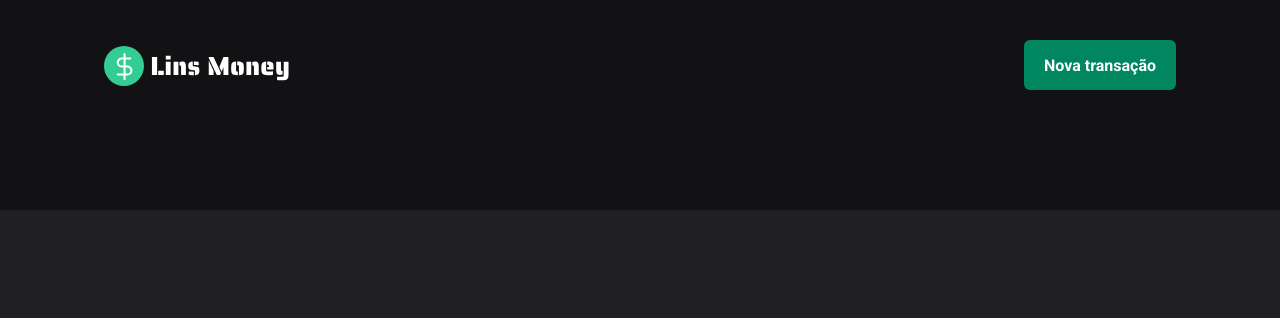
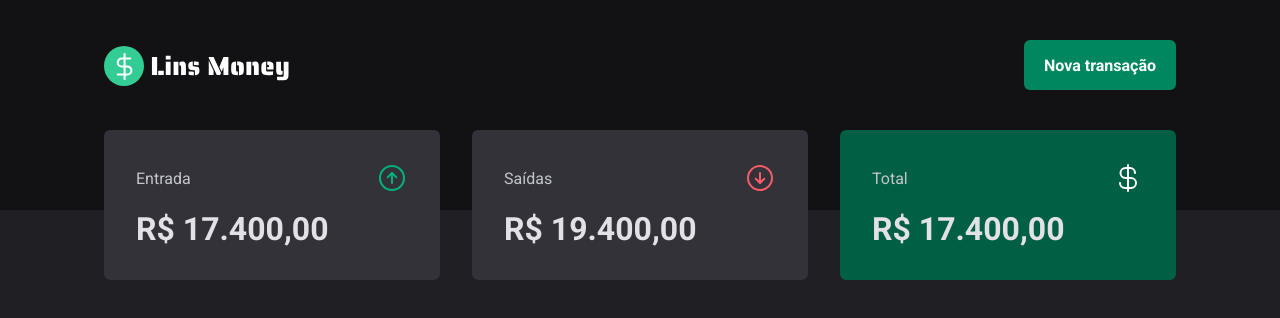
Before and after one commit to JailsonSantos/LinsMoneyVersionTwo, a React (Vite) app: page / in a window 1280 px wide. Shown: the top 318 px of the page. Built offline with nearby package versions, Linux system fonts and the light colour scheme.

Commit message:
component: Summary

```diff
--- a/package.json
+++ b/package.json
@@ -9,6 +9,7 @@
     "preview": "vite preview"
   },
   "dependencies": {
+    "phosphor-react": "^1.4.1",
     "react": "^18.2.0",
     "react-dom": "^18.2.0",
     "styled-components": "^5.3.5"
--- /dev/null
+++ b/src/components/Summary/index.tsx
@@ -0,0 +1,30 @@
+import { SummaryCard, SummaryContainer } from "./styles";
+import { ArrowCircleDown, ArrowCircleUp, CurrencyDollar } from 'phosphor-react';
+
+export function Summary() {
+  return (
+    <SummaryContainer>
+      <SummaryCard>
+        <header>
+          <span>Entrada</span>
+          <ArrowCircleUp size={32} color="#00b37e" />
+        </header>
+        <strong>R$ 17.400,00</strong>
+      </SummaryCard>
+      <SummaryCard>
+        <header>
+          <span>Saídas</span>
+          <ArrowCircleDown size={32} color="#f75a68" />
+        </header>
+        <strong>R$ 19.400,00</strong>
+      </SummaryCard>
+      <SummaryCard variant="green">
+        <header>
+          <span>Total</span>
+          <CurrencyDollar size={32} color="#fff" />
+        </header>
+        <strong>R$ 17.400,00</strong>
+      </SummaryCard>
+    </SummaryContainer>
+  )
+}
--- /dev/null
+++ b/src/components/Summary/styles.ts
@@ -0,0 +1,39 @@
+import styled, { css } from "styled-components";
+
+export const SummaryContainer = styled.section`
+  gap: 2rem;
+  width: 100%;
+  display: grid;
+  margin: 0 auto;
+  padding: 0 1.5rem;
+  margin-top: -5rem;
+  max-width: 1120px;
+  grid-template-columns: repeat(3, 1fr);
+`;
+
+interface SummaryCardProps {
+  variant?: 'green';
+}
+
+export const SummaryCard = styled.div<SummaryCardProps>`
+  padding: 2rem;
+  border-radius: 6px;
+  background: ${({ theme }) => theme["gray-600"]};
+
+  header{
+    display: flex;
+    align-items: center;
+    justify-content: space-between;
+    color: ${({ theme }) => theme["gray-300"]};
+  }
+
+  strong{
+    display: flex;
+    font-size: 2rem;
+    margin-top: 1rem;
+  }
+
+  ${({ variant }) => variant === 'green' && css`
+    background: ${({ theme }) => theme['green-700']};
+  `}
+`;
--- a/src/pages/Transactions/index.tsx
+++ b/src/pages/Transactions/index.tsx
@@ -1,9 +1,11 @@
 import { Header } from "../../components/Header";
+import { Summary } from "../../components/Summary";
 
 export function Transctions() {
   return (
     <div>
       <Header />
+      <Summary />
     </div>
   )
 }
```
Also changed, not shown: 1 other file (tests, documents, lock files or other folders).
